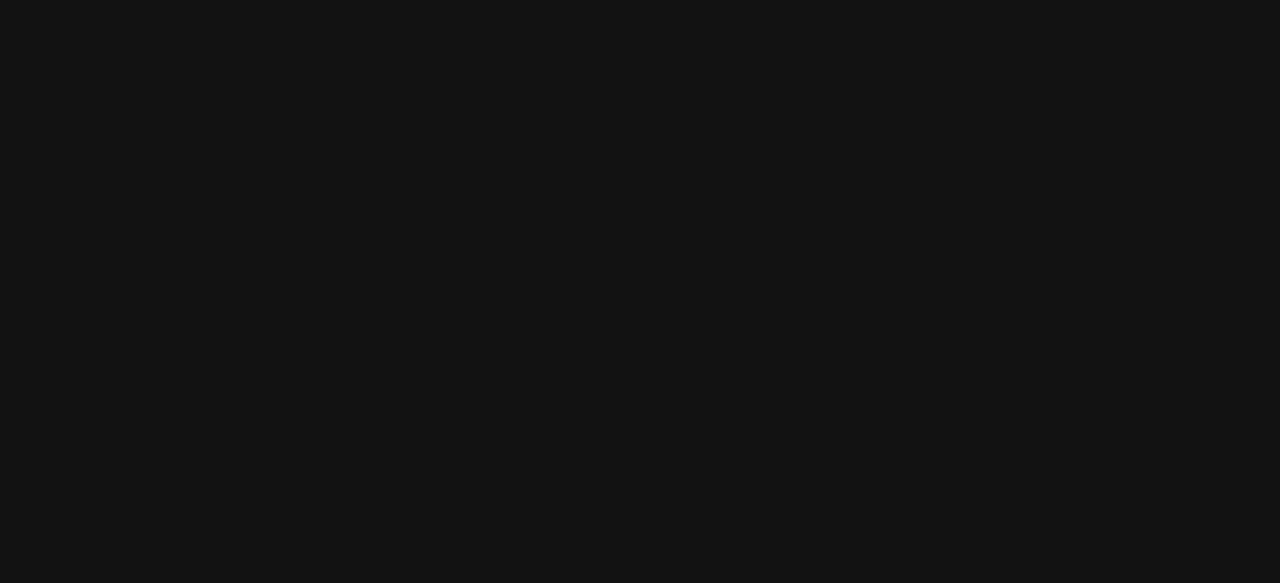
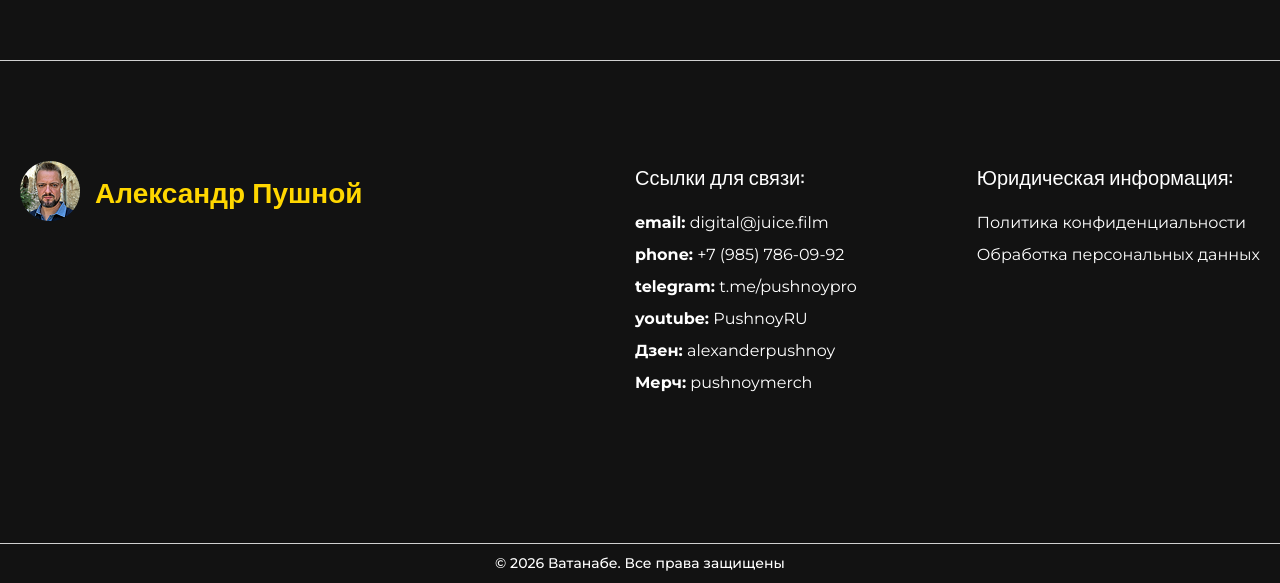
Before and after one commit to BlackDarkes/Fur-bearing, a Next.js app: page /Fur-bearing/ in a window 1280 px wide. Shown: the part 3819-4402 px from the top of the page. Before the commit the page ends 3659 px from the top, so only its background shows below. Built offline with nearby package versions, Linux system fonts and the light colour scheme.

Commit message:
Сделан footer

```diff
--- a/src/app/globals.css
+++ b/src/app/globals.css
@@ -32,6 +32,7 @@
   /* Padding and Margin */
 
   --section-padding-bottom: clamp(80px, 40vw, 120px);
+  --footer-margin-top: clamp(140px, 40vw, 220px);
 
   /* Font */
 
@@ -68,6 +69,7 @@
   /* Padding and Margin */
 
   --padding-section-padding-bottom: var(--section-padding-bottom);
+  --margin-footer-margin-top: var(--footer-margin-top);
 
   /* Font */
 
--- a/src/components/footer/ui/Footer.tsx
+++ b/src/components/footer/ui/Footer.tsx
@@ -1,7 +1,21 @@
+import { Container, Logo } from "@/shared/ui";
+import { FooterListLink } from "./footer-list/FooterListLink";
+import { FOOTER_LINKS_ITEMS, FOOTER_SECURE_ITEMS } from "@/constants/footer/footer-links-items";
+import { FooterSecure } from "./footer-secure/FooterSecure";
+
 export const Footer = () => {
   return (
-    <footer>
+    <footer className="mt-footer-margin-top pt-[clamp(60px,20vw,100px)] border-t border-opacity-bg">
+      <Container className="flex justify-between items-start pb-[clamp(80px,20vw,140px)]">
+        <Logo />
 
+        <div className="flex gap-x-[clamp(40px,10vw,120px)]">
+          <FooterListLink items={FOOTER_LINKS_ITEMS} />
+          <FooterListLink items={FOOTER_SECURE_ITEMS} />
+        </div>
+      </Container>
+
+      <FooterSecure />
     </footer>
   );
 }
--- /dev/null
+++ b/src/components/footer/ui/footer-list/FooterListLink.tsx
@@ -0,0 +1,16 @@
+import { IFooterLinksItems } from "@/constants/footer/footer-links-items";
+import { FooterListLinkItem } from "./FooterListLinkItem";
+
+interface IFooterListLinkProps {
+  items: IFooterLinksItems[];
+}
+
+export const FooterListLink = ({ items }: IFooterListLinkProps) => {
+  return (
+    <ul>
+      {items.map((item) => (
+        <FooterListLinkItem key={item.id} item={item} />
+      ))}
+    </ul>
+  );
+}
--- /dev/null
+++ b/src/components/footer/ui/footer-list/FooterListLinkItem.tsx
@@ -0,0 +1,20 @@
+import { IFooterLinksItems } from "@/constants/footer/footer-links-items";
+import Link from "next/link";
+
+interface IFooterListLinkItemProps {
+  item: IFooterLinksItems;
+}
+
+export const FooterListLinkItem = ({ item }: IFooterListLinkItemProps) => {
+  return (
+    <li>
+      {item.isTitle ? (
+        <h3 className="mb-5 text-[clamp(18px,8vw,20px)]">{item.message}</h3>
+      ) : (
+        <Link href={item.link || "#"} className="block mb-2 text-[clamp(14px,8vw,16px)]">
+          <b>{item.name}</b> {item.message}
+        </Link>
+      )}
+    </li>
+  );
+};
--- /dev/null
+++ b/src/components/footer/ui/footer-secure/FooterSecure.tsx
@@ -0,0 +1,7 @@
+export const FooterSecure = () => {
+  return (
+    <div className="py-2.25 text-center text-[clamp(12px,5vw,14px)] font-medium border-t border-opacity-bg">
+      © 2026 Ватанабе. Все права защищены
+    </div>
+  );
+}
--- /dev/null
+++ b/src/constants/footer/footer-links-items.ts
@@ -0,0 +1,79 @@
+interface IFooterLinksItems {
+  id: number;
+  name?: string;
+  message: string;
+  link?: string;
+  isTitle: boolean;
+}
+
+const FOOTER_LINKS_ITEMS: IFooterLinksItems[] = [
+  {
+    id: 1,
+    message: "Ссылки для связи:",
+    isTitle: true,
+  },
+  {
+    id: 2,
+    name: "email:",
+    message: "digital@juice.film",
+    link: "mailto:digital@juice.film",
+    isTitle: false,
+  },
+  {
+    id: 3,
+    name: "phone:",
+    message: "+7 (985) 786-09-92",
+    link: "tel:+7 (985) 786-09-92",
+    isTitle: false,
+  },
+  {
+    id: 4,
+    name: "telegram:",
+    message: "t.me/pushnoypro",
+    link: "https://t.me/pushnoypro",
+    isTitle: false,
+  },
+  {
+    id: 5,
+    name: "youtube:",
+    message: "PushnoyRU",
+    link: "https://www.youtube.com/user/PushnoyRU",
+    isTitle: false,
+  },
+  {
+    id: 6,
+    name: "Дзен:",
+    message: "alexanderpushnoy",
+    link: "https://dzen.ru/alexanderpushnoy",
+    isTitle: false,
+  },
+  {
+    id: 7,
+    name: "Мерч:",
+    message: "pushnoymerch",
+    link: "https://www.pinkbus.ru/authors/pushnoymerch",
+    isTitle: false,
+  },
+];
+
+const FOOTER_SECURE_ITEMS: IFooterLinksItems[] = [
+  {
+    id: 1,
+    message: "Юридическая информация:",
+    isTitle: true,
+  },
+  {
+    id: 2,
+    message: "Политика конфиденциальности",
+    link: "#",
+    isTitle: false,
+  },
+  {
+    id: 3,
+    message: "Обработка персональных данных",
+    link: "#",
+    isTitle: false,
+  },
+]
+
+export { type IFooterLinksItems, FOOTER_LINKS_ITEMS, FOOTER_SECURE_ITEMS };
```
